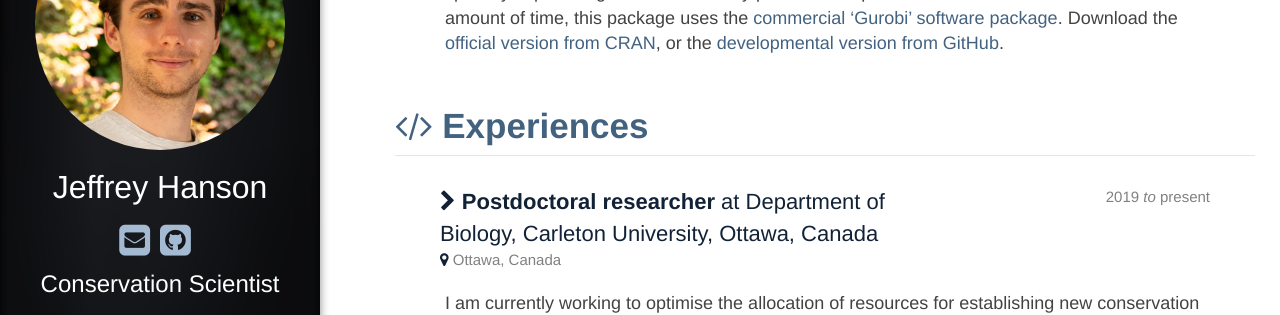
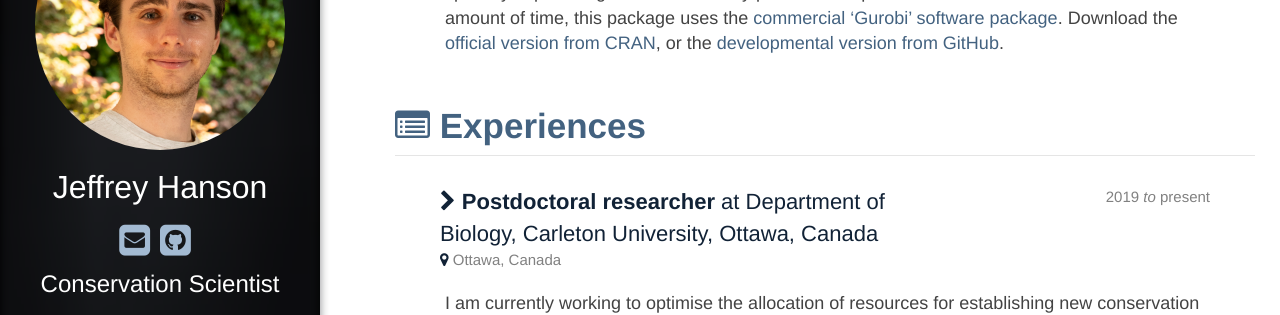
Before and after one commit to jeffreyhanson/jeffreyhanson.github.io, a Jekyll site: the page built from index.html, in a window 1280 px wide and 900 px high, scrolled down 4423 px. Shown: the part 150-465 px from the top of the window. Built offline with Jekyll 4.4.1, drawn with Linux system fonts in a browser that asks for light colours; nearby versions of some CDN libraries; a style sheet for code colours, icons or effects is not loaded.

Commit message:
update icons

```diff
--- a/_includes/content/5-experiences.html
+++ b/_includes/content/5-experiences.html
@@ -1,5 +1,5 @@
 <section id="experiences"  class="col-lg-12 col-md-12 col-sm-12 col-xs-12">
-<h2   class="col-lg-12 col-md-12 col-sm-12 col-xs-12"><i class="fa fa-code"></i> Experiences</h2>
+<h2   class="col-lg-12 col-md-12 col-sm-12 col-xs-12"><i class="fa fa-list-alt"></i> Experiences</h2>
 <div class="content-posts content-line">
     {% for post in site.categories.experiences %}
     <li class="content-post">
--- a/_includes/content/9-informations.html
+++ b/_includes/content/9-informations.html
@@ -1,5 +1,5 @@
   <section id="informations" class="col-lg-12 col-md-12 col-sm-12 col-xs-12"  >
-  <h2 class="col-lg-12 col-md-12 col-sm-12 col-xs-12"><i class="fa fa-info"></i> Information</h2>
+  <h2 class="col-lg-12 col-md-12 col-sm-12 col-xs-12"><i class="fa fa-address-card"></i> Information</h2>
 
   <div class="col-lg-12 col-md-12 col-sm-12 col-xs-12 content-posts
 content-list">
```
